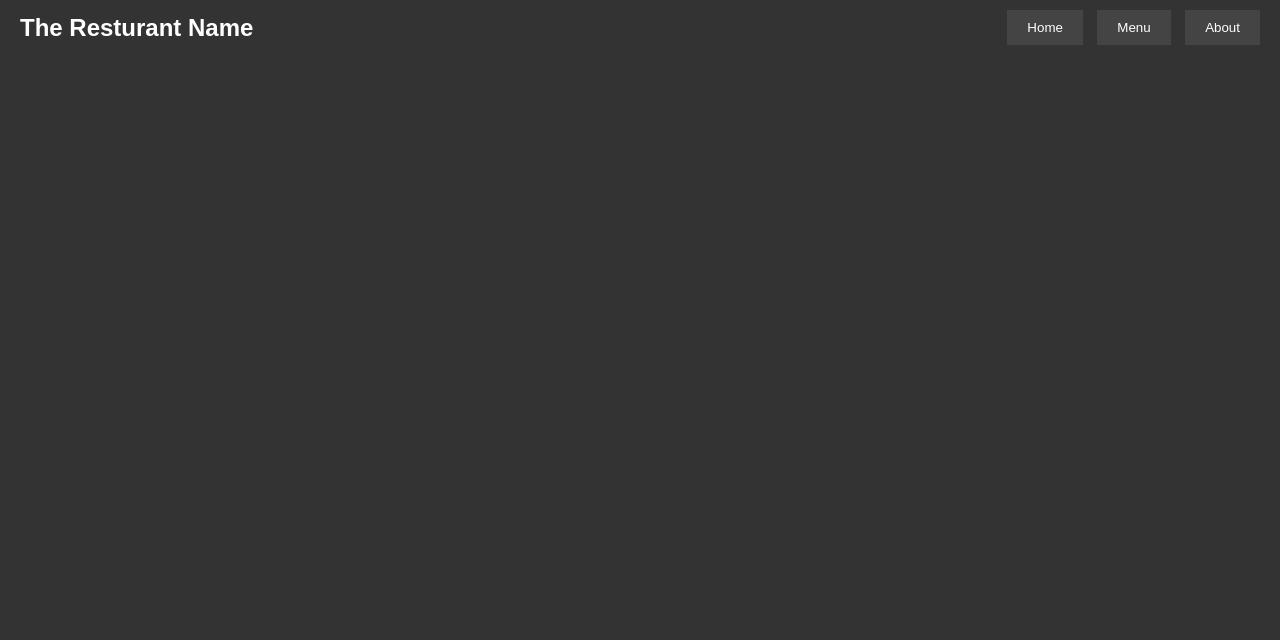
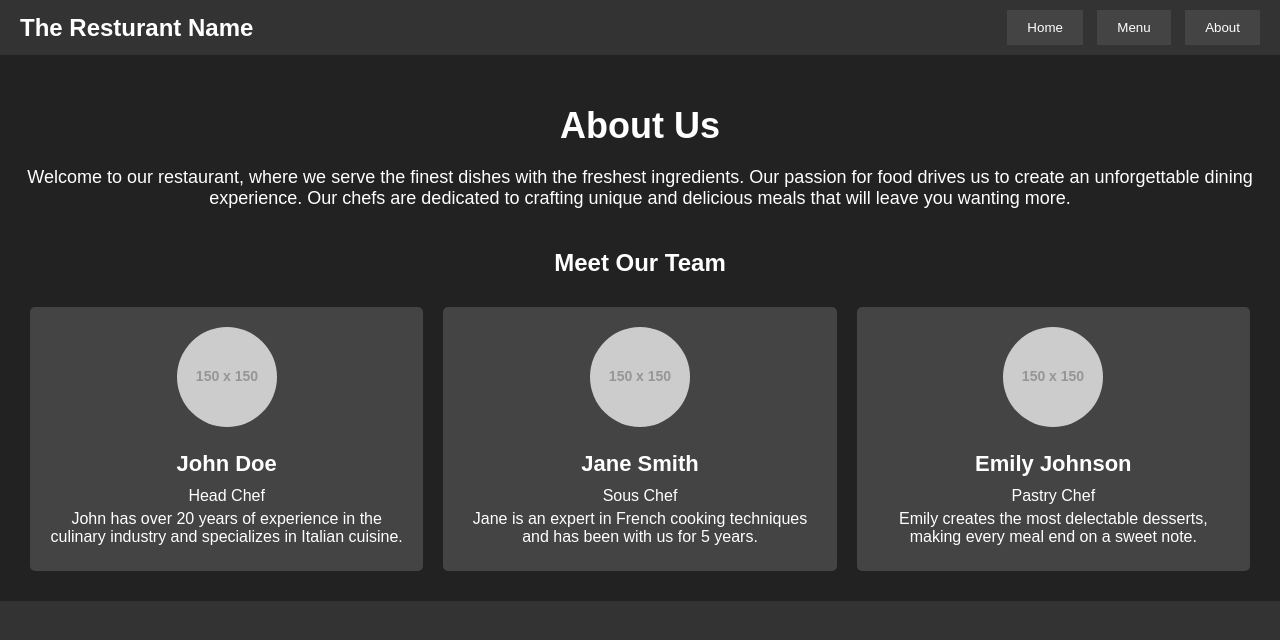
Before and after one commit to yassersalama22/restaurant-page, a website built with webpack: page src/index.html in a window 1280 px wide. Both pictures are taken after a click on the button "About". Built offline with nearby package versions, Linux system fonts and the light colour scheme; placeholder pictures from the web are drawn by us.

Commit message:
adding the about page.

```diff
--- /dev/null
+++ b/src/about.js
@@ -0,0 +1,71 @@
+// src/about.js
+export default function loadAbout() {
+    const main = document.createElement('main');
+    const aboutSection = document.createElement('section');
+    aboutSection.classList.add('about');
+
+    const aboutTitle = document.createElement('h1');
+    aboutTitle.textContent = 'About Us';
+
+    const aboutContent = document.createElement('p');
+    aboutContent.textContent = 'Welcome to our restaurant, where we serve the finest dishes with the freshest ingredients. Our passion for food drives us to create an unforgettable dining experience. Our chefs are dedicated to crafting unique and delicious meals that will leave you wanting more.';
+
+    const teamSection = document.createElement('div');
+    teamSection.classList.add('team-section');
+
+    const teamTitle = document.createElement('h2');
+    teamTitle.textContent = 'Meet Our Team';
+
+    const teamMembers = [
+        {
+            name: 'John Doe',
+            role: 'Head Chef',
+            imgSrc: 'https://via.placeholder.com/150',
+            description: 'John has over 20 years of experience in the culinary industry and specializes in Italian cuisine.'
+        },
+        {
+            name: 'Jane Smith',
+            role: 'Sous Chef',
+            imgSrc: 'https://via.placeholder.com/150',
+            description: 'Jane is an expert in French cooking techniques and has been with us for 5 years.'
+        },
+        {
+            name: 'Emily Johnson',
+            role: 'Pastry Chef',
+            imgSrc: 'https://via.placeholder.com/150',
+            description: 'Emily creates the most delectable desserts, making every meal end on a sweet note.'
+        }
+    ];
+
+    teamMembers.forEach(member => {
+        const memberDiv = document.createElement('div');
+        memberDiv.classList.add('team-member');
+
+        const memberImg = document.createElement('img');
+        memberImg.src = member.imgSrc;
+        memberImg.alt = member.name;
+
+        const memberName = document.createElement('h3');
+        memberName.textContent = member.name;
+
+        const memberRole = document.createElement('p');
+        memberRole.textContent = member.role;
+
+        const memberDescription = document.createElement('p');
+        memberDescription.textContent = member.description;
+
+        memberDiv.appendChild(memberImg);
+        memberDiv.appendChild(memberName);
+        memberDiv.appendChild(memberRole);
+        memberDiv.appendChild(memberDescription);
+        teamSection.appendChild(memberDiv);
+    });
+
+    aboutSection.appendChild(aboutTitle);
+    aboutSection.appendChild(aboutContent);
+    aboutSection.appendChild(teamTitle);
+    aboutSection.appendChild(teamSection);
+    main.appendChild(aboutSection);
+
+    return main;
+}
--- a/src/index.js
+++ b/src/index.js
@@ -1,6 +1,7 @@
 import './style.css';
 import loadHome from './home';
 import loadMenu from './menu';
+import loadAbout from './about';
 
 function clearContent() {
     const content = document.getElementById('content');
@@ -27,7 +28,7 @@ document.addEventListener('DOMContentLoaded', () => {
 
     document.querySelector('nav button:nth-child(3)').addEventListener('click', () => {
         clearContent();
-        console.log('Third button clicked');
+        document.getElementById('content').appendChild(loadAbout());
     });
 });
 
--- a/src/style.css
+++ b/src/style.css
@@ -101,3 +101,51 @@ nav button:hover {
     font-weight: bold;
     color: #f90;
 }
+
+.about {
+    padding: 20px;
+    background-color: #222;
+    text-align: center;
+}
+
+.about h1 {
+    font-size: 36px;
+    margin-bottom: 20px;
+}
+
+.about p {
+    font-size: 18px;
+    margin-bottom: 40px;
+}
+
+.team-section {
+    display: flex;
+    justify-content: center;
+    flex-wrap: wrap;
+}
+
+.team-member {
+    background-color: #444;
+    padding: 20px;
+    margin: 10px;
+    border-radius: 5px;
+    text-align: center;
+    flex: 1 1 200px;
+}
+
+.team-member img {
+    width: 100px;
+    height: 100px;
+    border-radius: 50%;
+    margin-bottom: 10px;
+}
+
+.team-member h3 {
+    font-size: 22px;
+    margin: 10px 0;
+}
+
+.team-member p {
+    font-size: 16px;
+    margin: 5px 0;
+}
```
